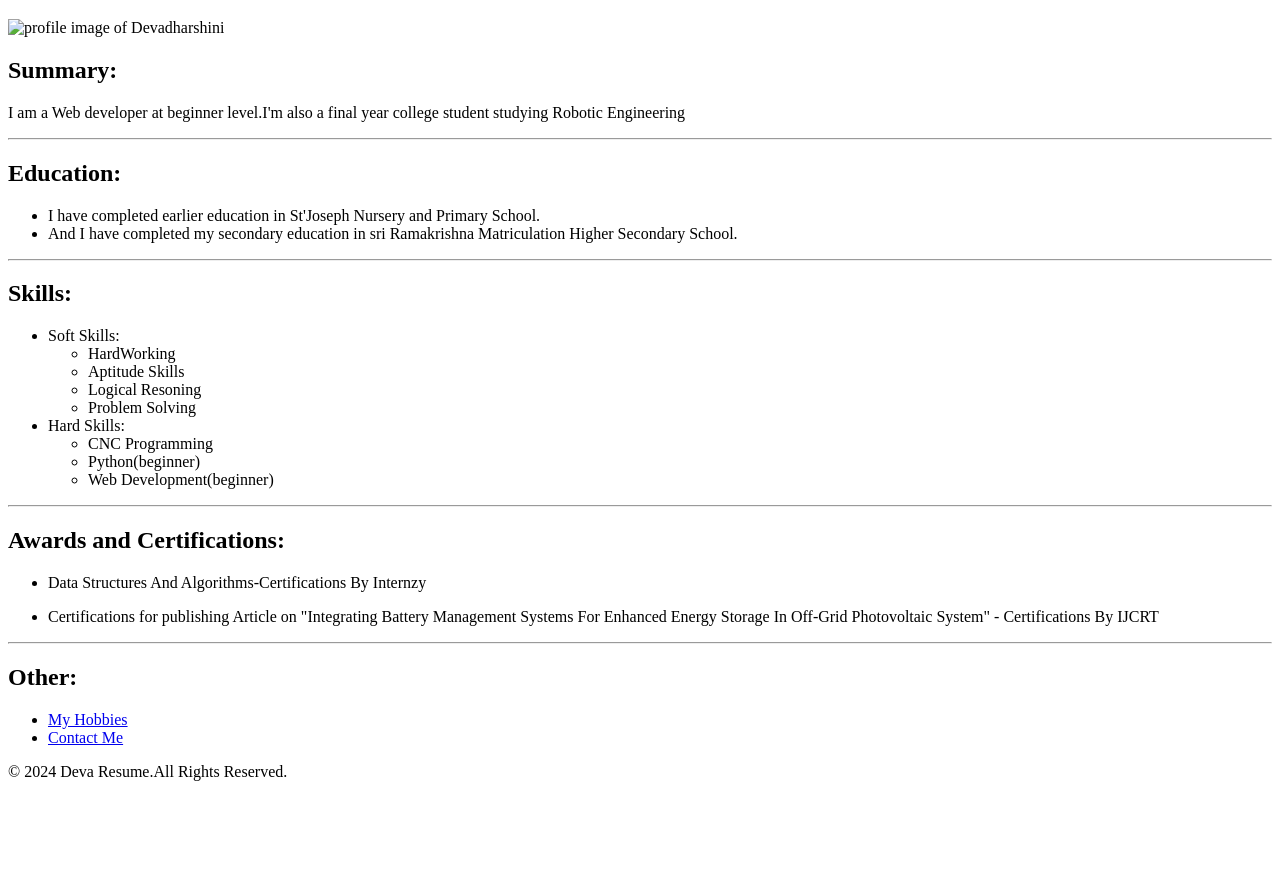
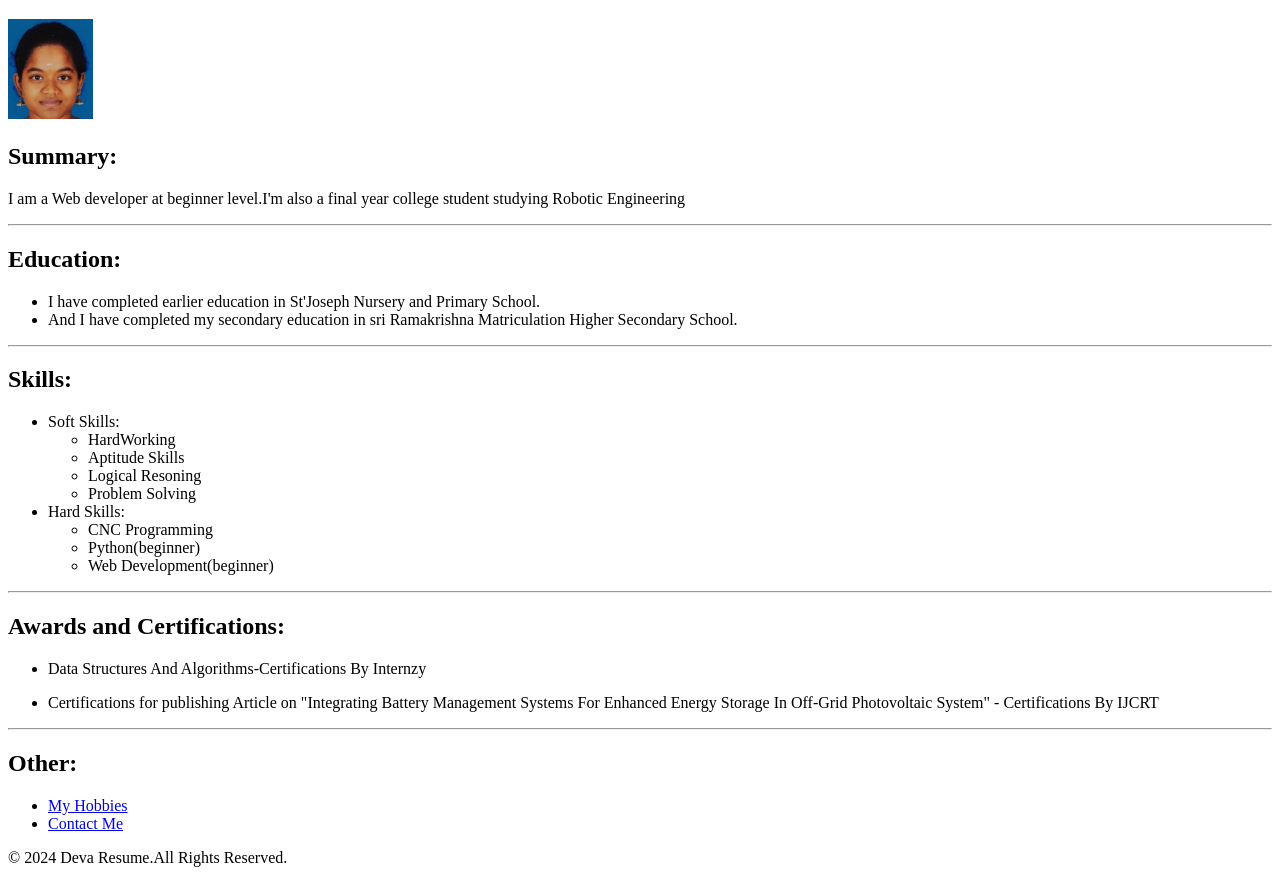
Before and after one commit to Deva5726/sample-resume, a plain HTML site: page index_resume.html in a window 1280 px wide. Shown: the part 61-944 px from the top of the page. Before the commit the page ends 858 px from the top, so only its background shows below. Drawn offline with Linux system fonts and the light colour scheme.

Commit message:
Update index_resume.html

```diff
--- a/index_resume.html
+++ b/index_resume.html
@@ -6,7 +6,7 @@
 </head>
 <body>
     <h1>S.Devadharshini</h1>
-    <img src="./half image.jpeg" height="100" alt="profile image of Devadharshini"/>
+     <img src="./public/half size img.jpeg" height="100" alt="profile image of Devadharshini"/>
     <h2>Summary:</h2>
     <p>I am a Web developer at beginner level.I'm also a final year college student studying Robotic Engineering</p>
     <hr/>
```
